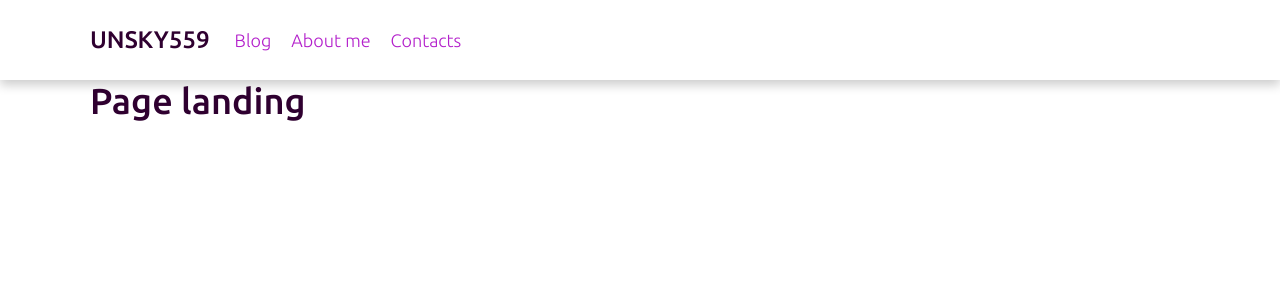
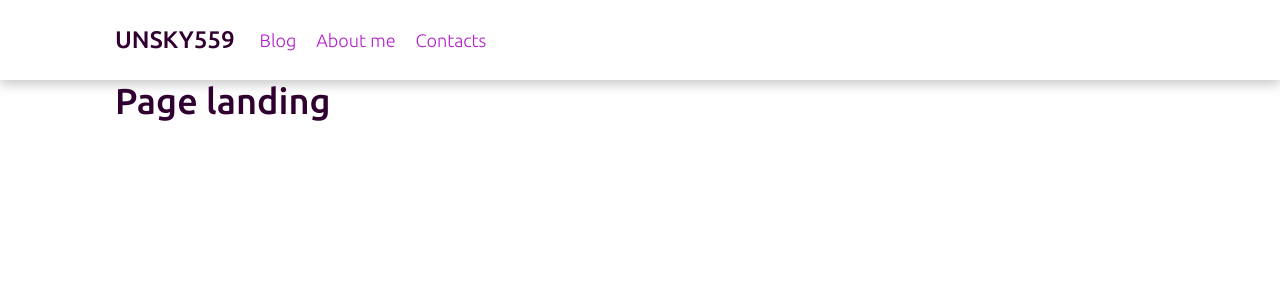
Before and after one commit to unsky559/roe, a React app: page / in a window 1280 px wide. Shown: the top 300 px of the page. Built offline with nearby package versions, Linux system fonts and the light colour scheme.

Commit message:
feat: add padding to container

```diff
--- a/src/shared/shared-styles/style.container.scss
+++ b/src/shared/shared-styles/style.container.scss
@@ -2,4 +2,6 @@
     width: 100%;
     margin: 0 auto;
     max-width: 1100px;
+
+    padding: 0 25px;
 }
```
